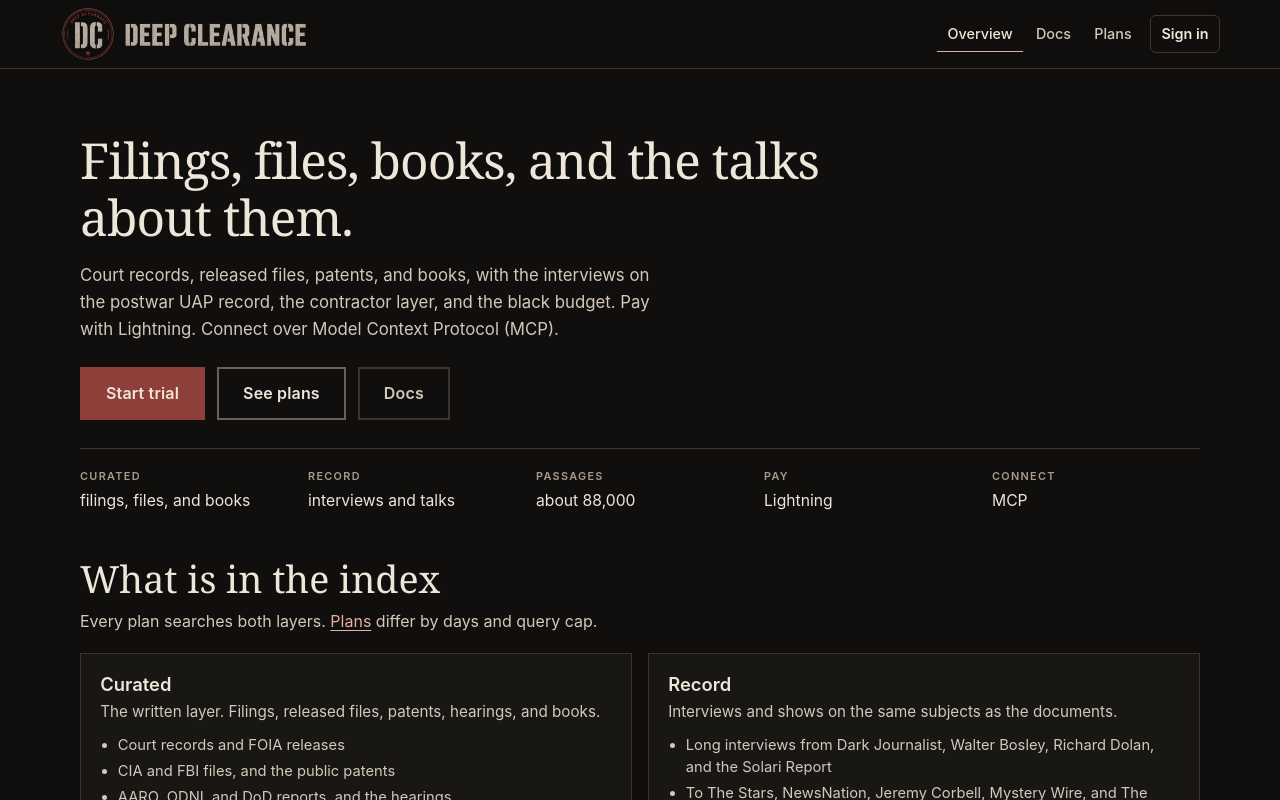
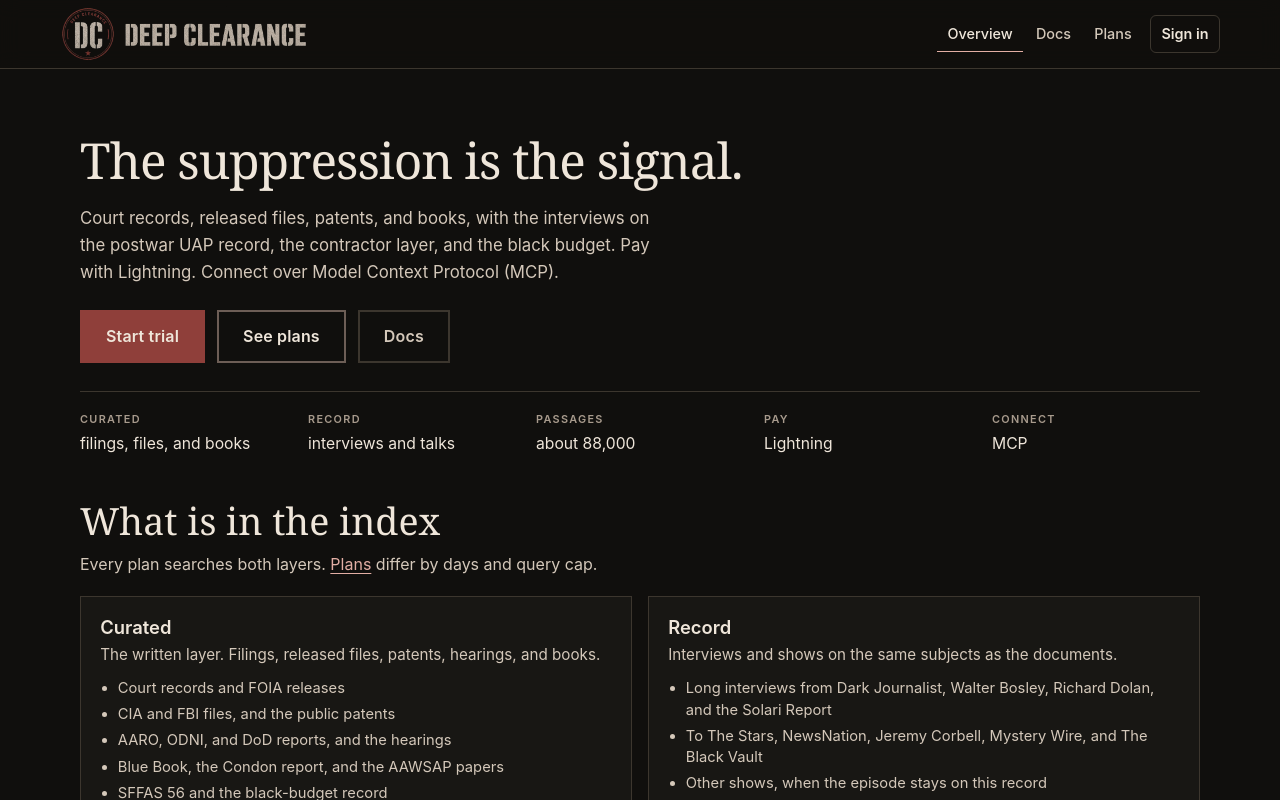
Before and after one commit to DeepClearance/deepclearance.com, a Next.js app: page / in a window 1280 px wide. Shown: the top 800 px of the page. Built offline with nearby package versions, Linux system fonts and the light colour scheme; no server answers.

Commit message:
Put the slogan back as the homepage heading.

```diff
--- a/pages/index.js
+++ b/pages/index.js
@@ -28,7 +28,7 @@
     <IntelChrome heading={false} kicker="" subnav={false} home>
       <article className="dc-hero">
         <div className="dc-hero__copy">
-          <h1>Filings, files, books, and the talks about them.</h1>
+          <h1>The suppression is the signal.</h1>
           <p className="dc-hero__lede">
             Court records, released files, patents, and books, with the
             interviews on the postwar UAP record, the contractor layer, and the
```
